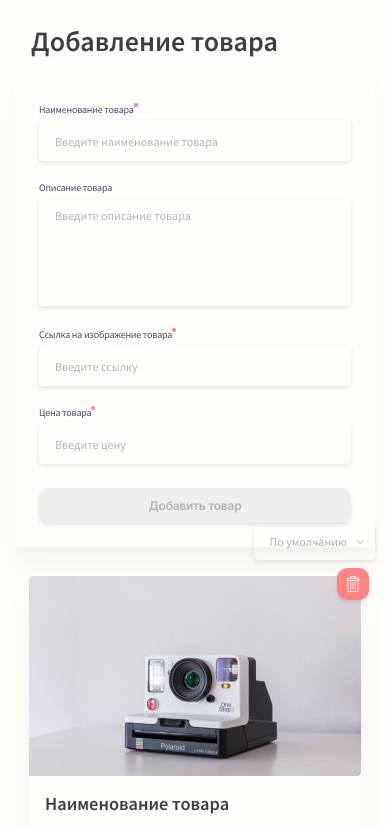
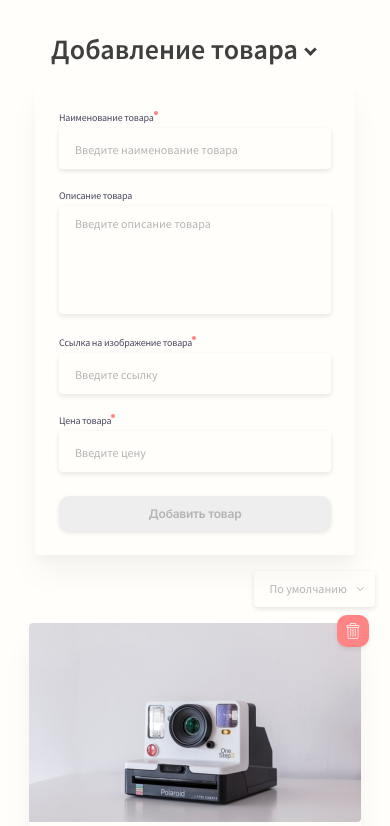
Before and after one commit to bar-min/goods-app, a Vue app: page / in a window 390 px wide. Shown: the top 826 px of the page. Built offline with nearby package versions, Linux system fonts and the light colour scheme.

Commit message:
change adaptive menu for mobile

```diff
--- a/src/components/ItemMenu.vue
+++ b/src/components/ItemMenu.vue
@@ -1,8 +1,8 @@
 <template>
-  <div class="menu">
+  <div class="menu" :class="{'hide': isHidden}">
+    <h1 class="menu__heading" @click="hideMenu">Добавление товара</h1>
+      <div class="menu__wrapper" v-if="!isHidden">
         <div class="menu__body">
-      <h2 class="menu__heading">Добавление товара</h2>
-
           <div class="menu__title" :class="{'menu-required': !isValidTitle }">
             <label for="title" class="label-menu label-menu-required">Наименование товара</label>
             <input v-model="title" @blur="checkInput" class='input-menu' id="title" placeholder="Введите наименование товара">
@@ -30,6 +30,7 @@
         :class="{'menu__btn_active': isValid}"
         :disabled="!isValid">Добавить товар</button>
      </div>
+  </div>
 </template>
 
 <script>
@@ -43,6 +44,7 @@ export default {
       description: '',
       url: '',
       price: '',
+      isHidden: false
     }
   },
 
@@ -59,11 +61,12 @@ export default {
       return { title: this.title, description: this.description, url: this.url, price: this.validPrice, id: Date.now() }
     },
   },
+
   methods: {
     checkPrice(event){
       const inputValue = event.target.value.replace(/\s/g, "");
 
-      if(isNaN(inputValue) || inputValue == ''){
+      if(isNaN(inputValue)){
         event.target.value = this.price;
       } else {
         this.price = (+inputValue).toLocaleString();
@@ -73,18 +76,21 @@ export default {
       this.$emit('add', this.newProduct)
       this.clearInputs();
     },
-
     clearInputs(){
       this.title = '';
       this.description = '';
       this.url = '';
       this.price = '';
     },
-
     checkInput(){
       this.isValidTitle = (!this.title) ? false : true;
       this.isValidLink = (!this.url) ? false : true;
       this.isValidPrice = (!this.price) ? false : true;
+    },
+    hideMenu(){
+      let windowSize = document.documentElement.clientWidth;
+      if(windowSize > 681) return;
+      this.isHidden = !this.isHidden;
     },
   }
 }
--- a/src/styles/blocks.scss
+++ b/src/styles/blocks.scss
@@ -3,7 +3,7 @@
   .blocks-wrapper{
     max-width: 1406px;
     margin: 0 auto;
-    padding: 75px 15px;
+    padding: 83px 15px;
   }
 
   &__container{
@@ -11,7 +11,7 @@
     flex-direction: row;
     gap: 16px;
 
-    @include adaptiveValue('gap', 16, 32, 680, 320, 1);
+    @include adaptiveValue('gap', 16, 80, 680, 320, 1);
 
     @media(max-width: 680px){
       flex-direction: column;
--- a/src/styles/menu.scss
+++ b/src/styles/menu.scss
@@ -1,4 +1,6 @@
 .menu {
+  position: sticky;
+  top: 18px;
   align-self: flex-start;
   flex-basis: 332px;
   min-width: 332px;
@@ -6,21 +8,43 @@
   background-color:#FFFEFB;
   box-shadow: 0px 20px 30px rgba(0, 0, 0, 0.04), 0px 6px 10px rgba(0, 0, 0, 0.02);
   border-radius: 4px;
-  position: relative;
+  transition: all 0.3s cubic-bezier(0.25, 0.42, 0.68, 0.98);
 
   @media(max-width: 680px){
+    width: 320px;
+    position: relative;
+    top: 0;
     align-self: center;
-    min-width: 200px;
+    min-width: 320px;
   }
 
   &__heading{
     position: absolute;
-    top: -51px;
+    top: -16px;
+    transform: translateY(-100%);
     left: 0;
     font-size: 28px;
     font-weight: 600;
     line-height: 125%;
     letter-spacing: 0em;
+    @media(max-width: 680px){
+      cursor: pointer;
+      display: flex;
+      justify-content: center;
+      align-items: center;
+      gap: 8px;
+      &:after{
+        content: "";
+        border: solid #3F3F3F;
+        border-width: 0 3px 3px 0;
+        display: inline-block;
+        padding: 3px;
+        transform: rotate(45deg);
+      }
+      &:hover{
+        opacity: 0.85
+      }
+    }
     @include adaptiveValue('left', 0, 20, 680, 320, 1);
   }
 
@@ -118,3 +142,10 @@
     }
   }
 }
+
+.hide{
+  flex-basis: auto;
+  width: 320px;
+  min-width: 50%;
+  padding: 0;
+}
```
Also changed, not shown: src/styles/transition.scss (line endings or trailing spaces). Lines whose indentation alone changed are shown as unchanged.
